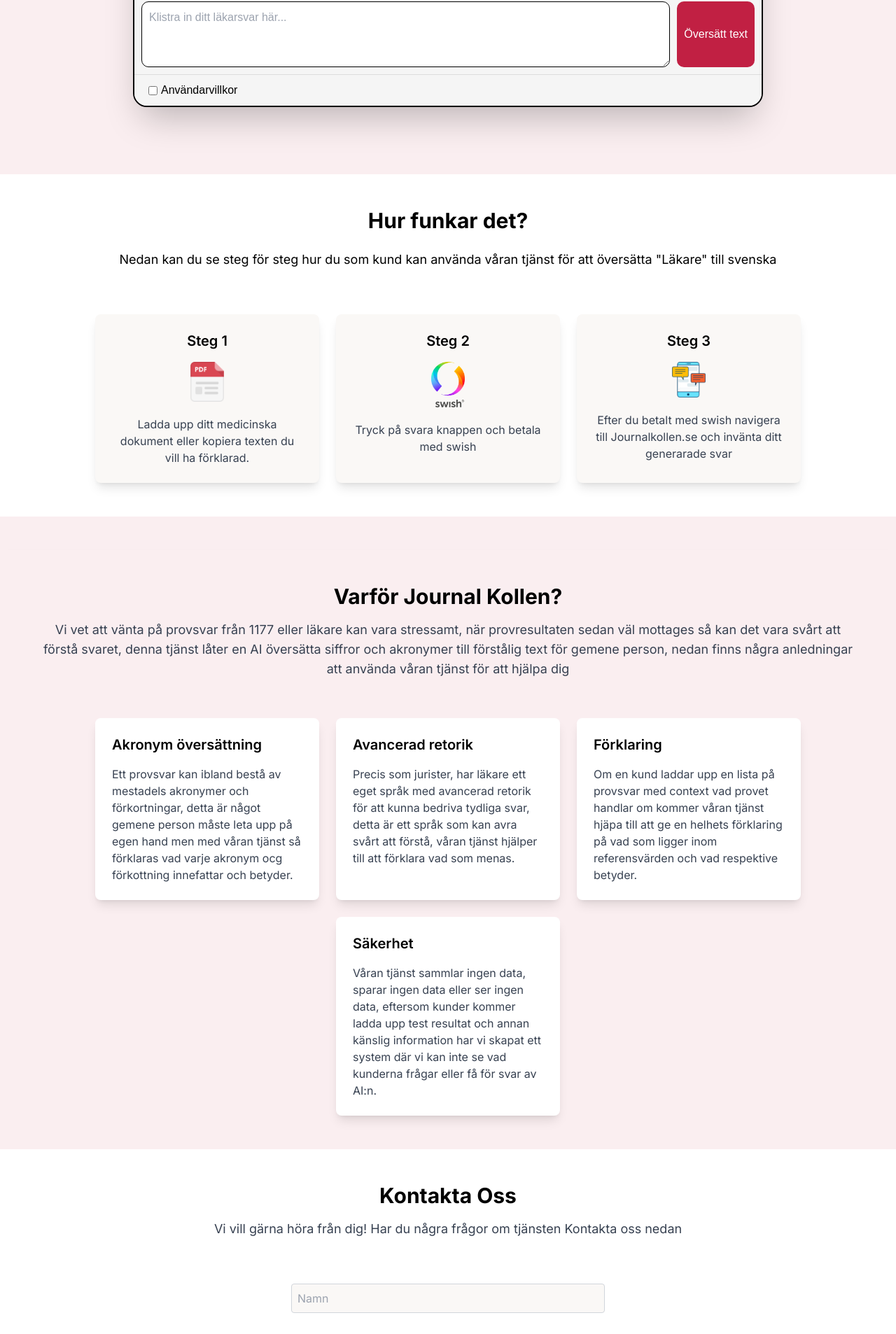
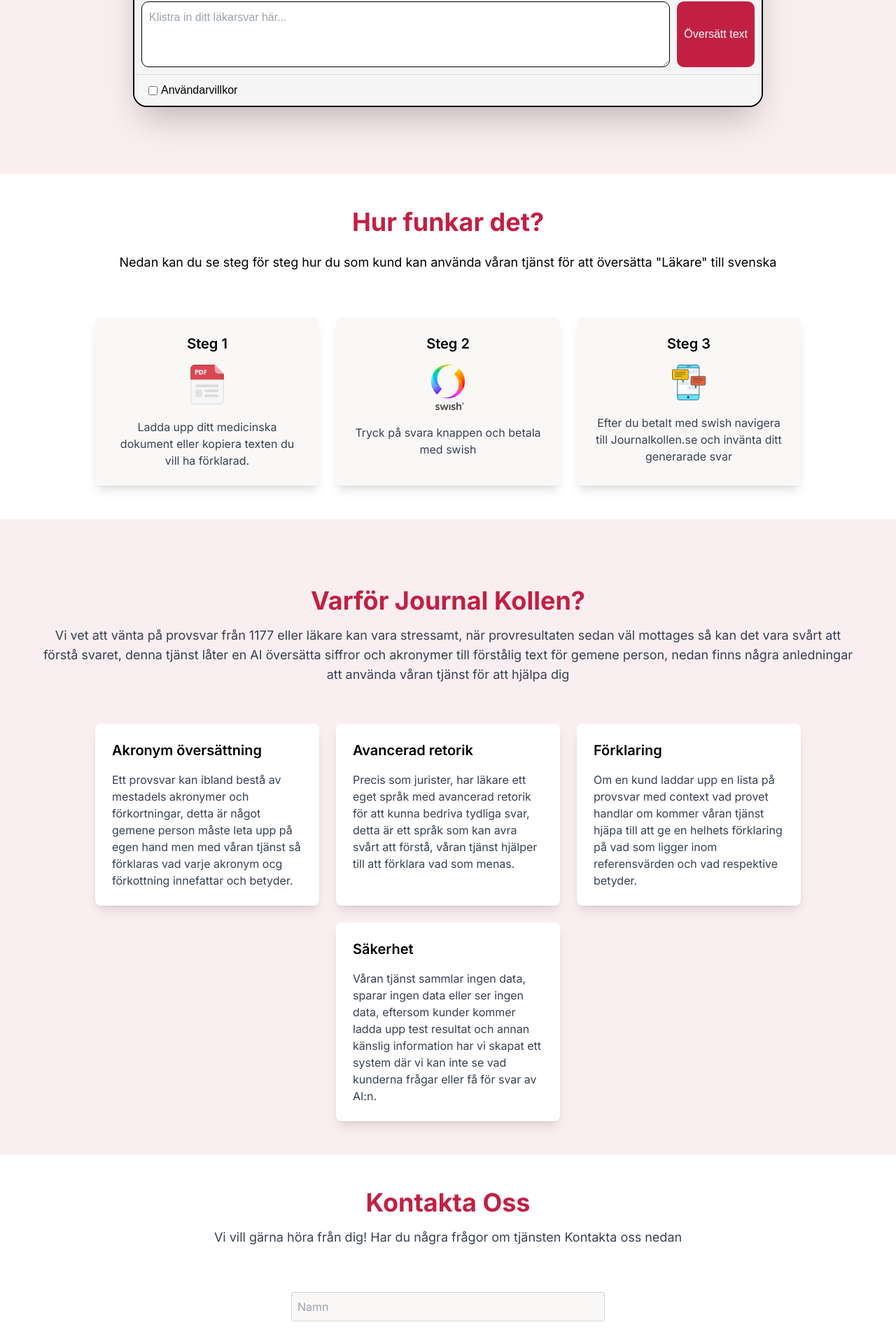
Before and after one commit to hugojohansson1021/JournalKollen, a Next.js app: page / in a window 1280 px wide. Shown: the part 996-2902 px from the top of the page at 70% size. Built offline with nearby package versions, Linux system fonts and the light colour scheme.

Commit message:
Fix - UI Titlar

```diff
--- a/src/app/components/ContactForm.tsx
+++ b/src/app/components/ContactForm.tsx
@@ -79,7 +79,7 @@ const ContactForm: React.FC<{ isSwedish: boolean; setIsSwedish: React.Dispatch<R
             whileInView={{ opacity: 1, y: 0 }}
             transition={{ duration: 0.6 }}
             viewport={{ once: true }}
-            className="text-3xl font-bold text-black mb-4 mt-12 "
+            className="text-4xl font-bold text-[#c12043] mb-4 mt-12 "
           >
             {currentTextConfig.title}
           </motion.h2>
--- a/src/app/components/Hurfunkar.tsx
+++ b/src/app/components/Hurfunkar.tsx
@@ -37,7 +37,7 @@ const Hurfunkardetcontainer: React.FC<{ isSwedish: boolean; setIsSwedish: React.
             whileInView={{ opacity: 1, y: 0 }}
             transition={{ duration: 0.6 }}
             viewport={{ once: true }}
-            className="text-3xl font-bold text-black mb-6 opacity-25"
+            className="text-4xl font-bold text-[#c12043] mb-6 opacity-25"
           >
             {currentTextConfig.title}
           </motion.h2>
--- a/src/app/components/Varfor.tsx
+++ b/src/app/components/Varfor.tsx
@@ -37,7 +37,7 @@ const SecurityInfo: React.FC<{ isSwedish: boolean; setIsSwedish: React.Dispatch<
             whileInView={{ opacity: 1, y: 0 }}
             transition={{ duration: 0.6 }}
             viewport={{ once: true }}
-            className="text-3xl font-bold text-black mb-4"
+            className="text-4xl font-bold text-[#c12043] mb-4"
           >
             {currentTextConfig.title}
           </motion.h2>
```
Also changed, not shown: 1 other file (tests, documents, lock files or other folders).
